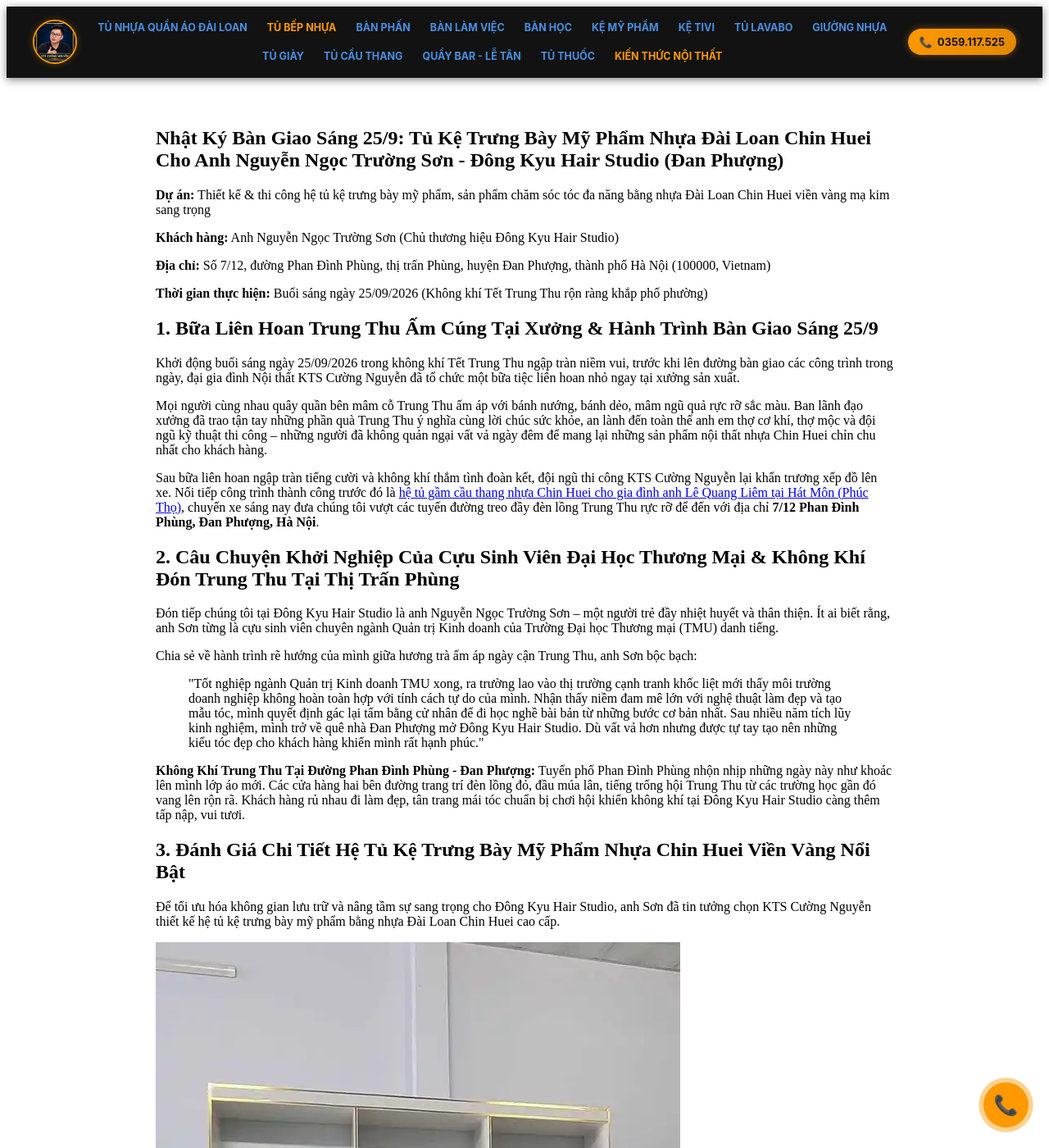
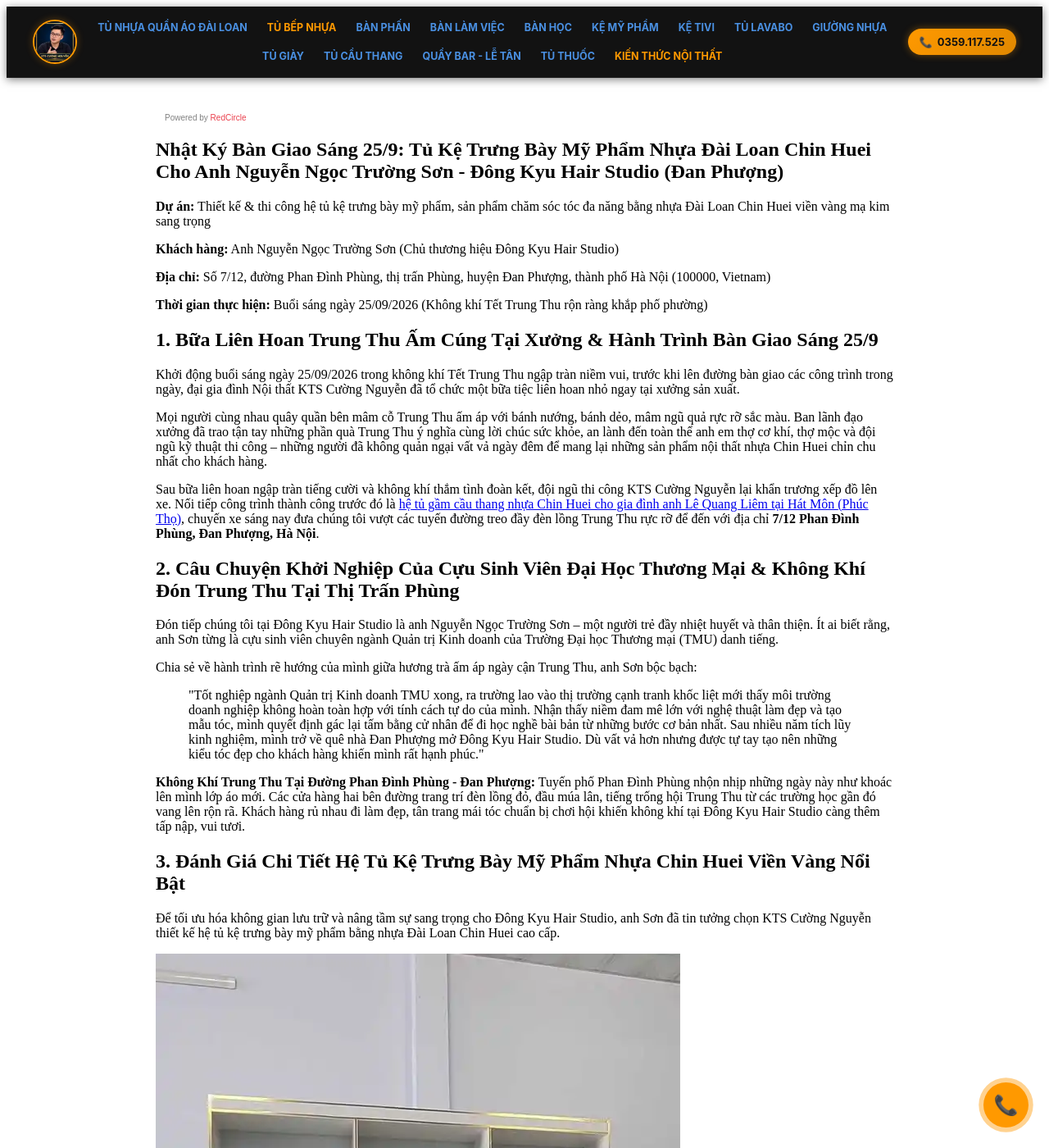
Before and after one commit to noithatchinhuei/ktscuongnguyen.github.io, a Jekyll site: the page built from du-an/anh-nguyen-ngoc-truong-son-dong-kyu-hair-studio-dan-phuong-tu-ke-my-pham-nhua-chin-huei.html, in a window 1280 px wide and 1400 px high. Shown: the whole window at 82% size. Built offline with Jekyll 4.4.1, drawn with Linux system fonts in a browser that asks for light colours; a script that is not in the unit is left out.

Commit message:
Update anh-nguyen-ngoc-truong-son-dong-kyu-hair-studio-dan-phuong-tu-ke-my-pham-nhua-chin-huei.html

```diff
--- a/du-an/anh-nguyen-ngoc-truong-son-dong-kyu-hair-studio-dan-phuong-tu-ke-my-pham-nhua-chin-huei.html
+++ b/du-an/anh-nguyen-ngoc-truong-son-dong-kyu-hair-studio-dan-phuong-tu-ke-my-pham-nhua-chin-huei.html
@@ -3,6 +3,26 @@ layout: post
 title: "Nhật Ký Sáng 25/9: Bàn Giao Tủ Kệ Trưng Bày Mỹ Phẩm Nhựa Chin Huei Cho Anh Nguyễn Ngọc Trường Sơn Tại Đông Kyu Hair Studio (Đan Phượng)"
 description: "Nhật ký sáng ngày 25/9: Sau bữa liên hoan Trung Thu ấm cúng tại xưởng KTS Cường Nguyễn, đội ngũ thi công bàn giao tủ kệ mỹ phẩm nhựa Đài Loan Chin Huei viền vàng sang trọng cho anh Nguyễn Ngọc Trường Sơn tại Đông Kyu Hair Studio, Đan Phượng, Hà Nội."
 ---
+
+<script async defer onload="redcircleIframe();" src="https://api.podcache.net/embedded-player/sh/9e8040ef-9777-487b-bc6e-672c41279bdf/ep/2a146247-f9c9-4bf8-95fb-be75d4d840a4"></script>
+    <div class="redcirclePlayer-2a146247-f9c9-4bf8-95fb-be75d4d840a4"></div>
+    <style>
+    .redcircle-link:link {
+        color: #ea404d;
+        text-decoration: none;
+    }
+    .redcircle-link:hover {
+        color: #ea404d;
+    }
+    .redcircle-link:active {
+        color: #ea404d;
+    }
+    .redcircle-link:visited {
+        color: #ea404d;
+    }
+</style>
+<p style="margin-top:3px;margin-left:11px;font-family: sans-serif;font-size: 10px; color: gray;">Powered by <a class="redcircle-link" href="https://redcircle.com?utm_source=rc_embedded_player&utm_medium=web&utm_campaign=embedded_v1">RedCircle</a></p>
+
 
 <article>
     <h1>Nhật Ký Bàn Giao Sáng 25/9: Tủ Kệ Trưng Bày Mỹ Phẩm Nhựa Đài Loan Chin Huei Cho Anh Nguyễn Ngọc Trường Sơn - Đông Kyu Hair Studio (Đan Phượng)</h1>
```
